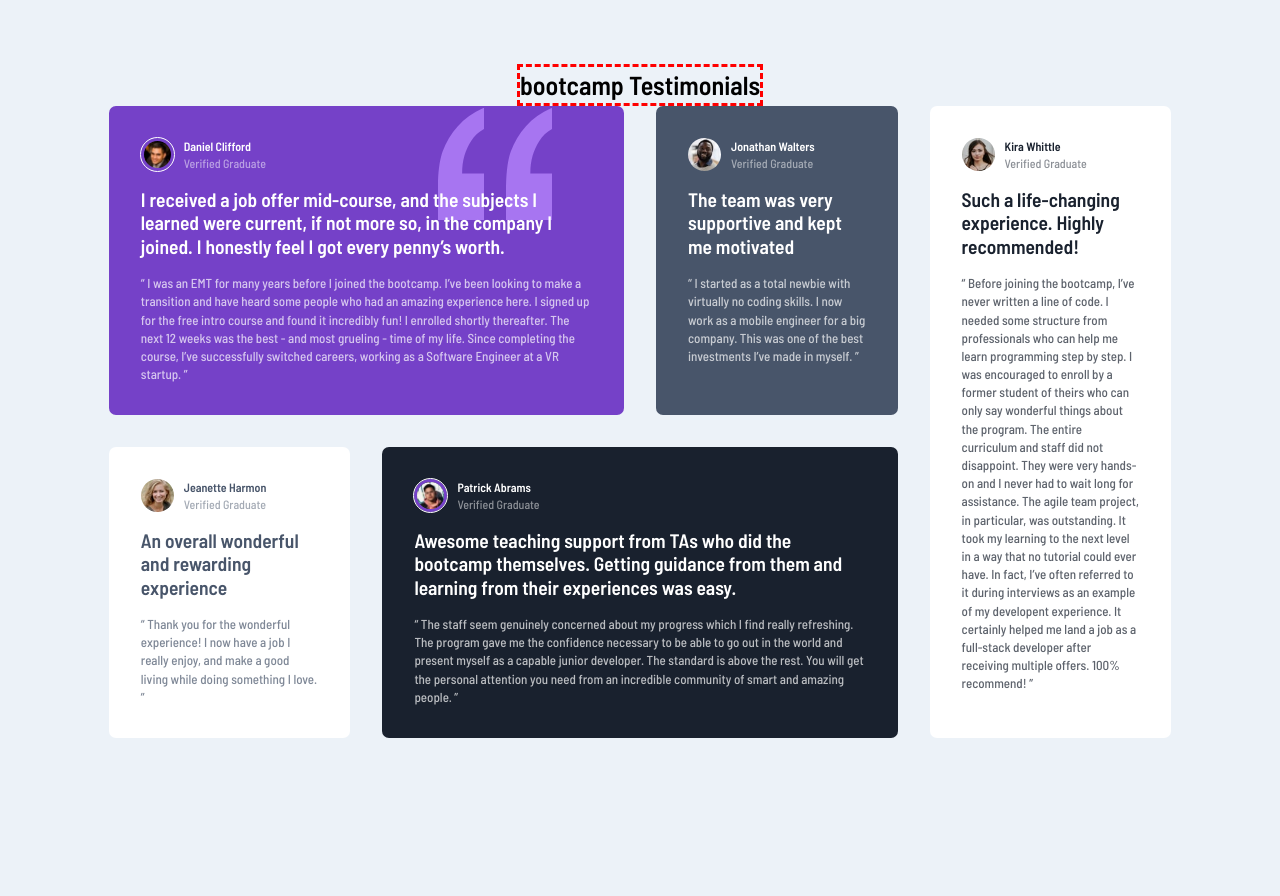
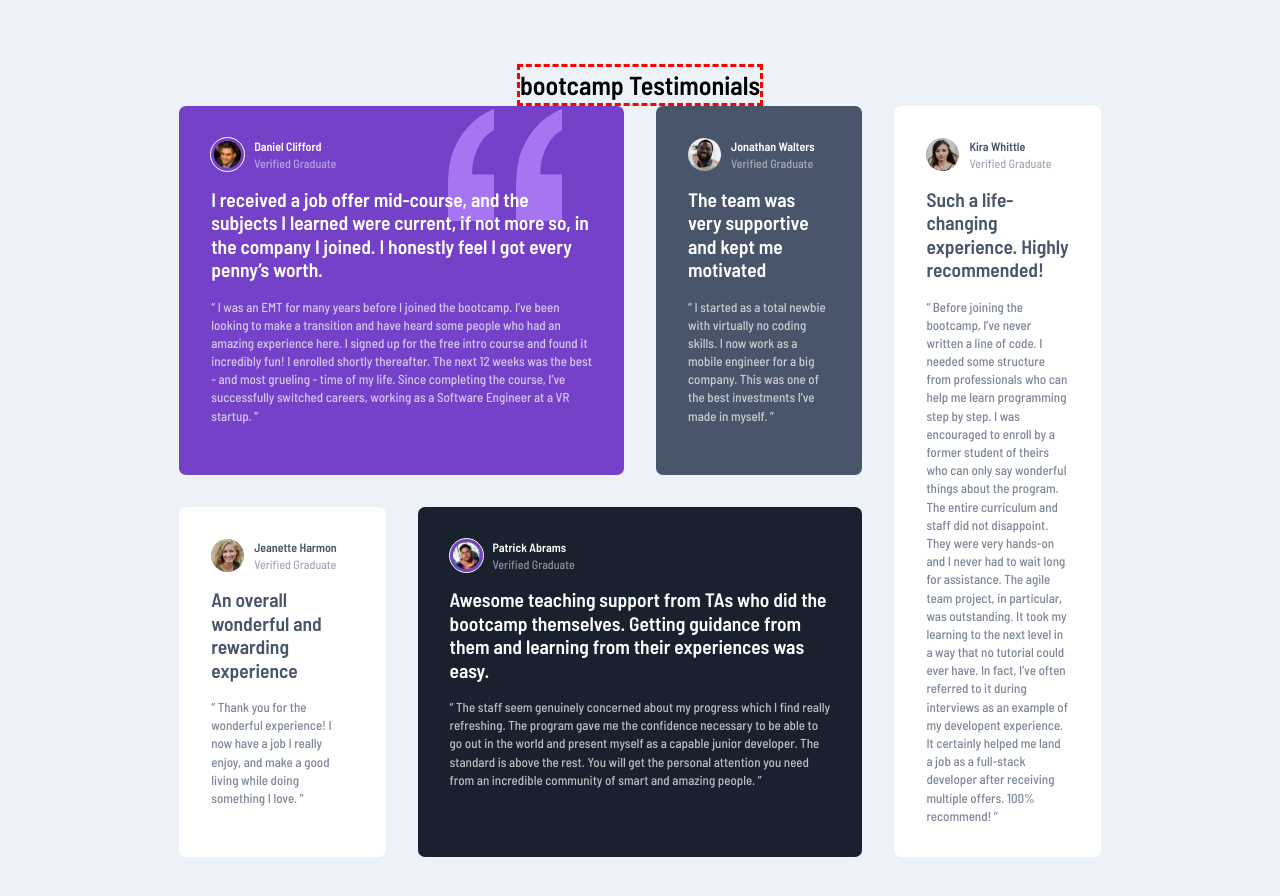
Before and after one commit to raficode2303/testimonials-grid-section, a plain HTML site: page index.html in a window 1280 px wide. Before the commit the page ends 802 px from the top, so only its background shows below. Drawn offline with Linux system fonts and the light colour scheme.

Commit message:
fixing app max-width

```diff
--- a/styles.css
+++ b/styles.css
@@ -78,7 +78,7 @@ a {
 
 /* === classes === */
 .app {
-  max-width: 83vw;
+  max-width: 72vw;
   min-height: 100vh;
   padding-block: 4rem;
   margin: auto;
@@ -120,7 +120,7 @@ a {
 }
 .card:nth-child(5) {
   background-color: var(--color-white, white);
-  color: var(--color-very-dark-blackish-blue, black);
+  color: var(--color-very-dark-grayish-blue, black);
 }
 .avatar {
   display: grid;
```
